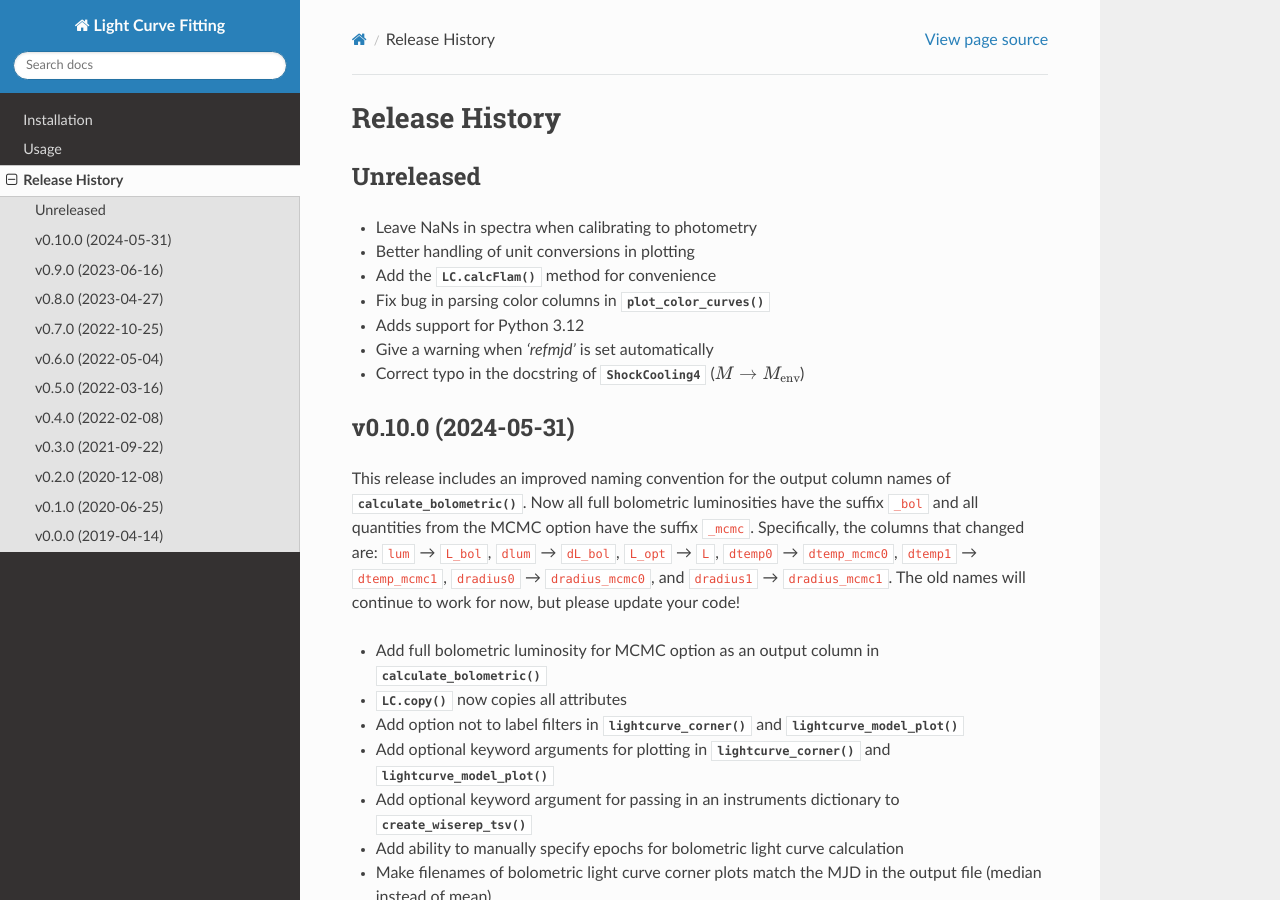
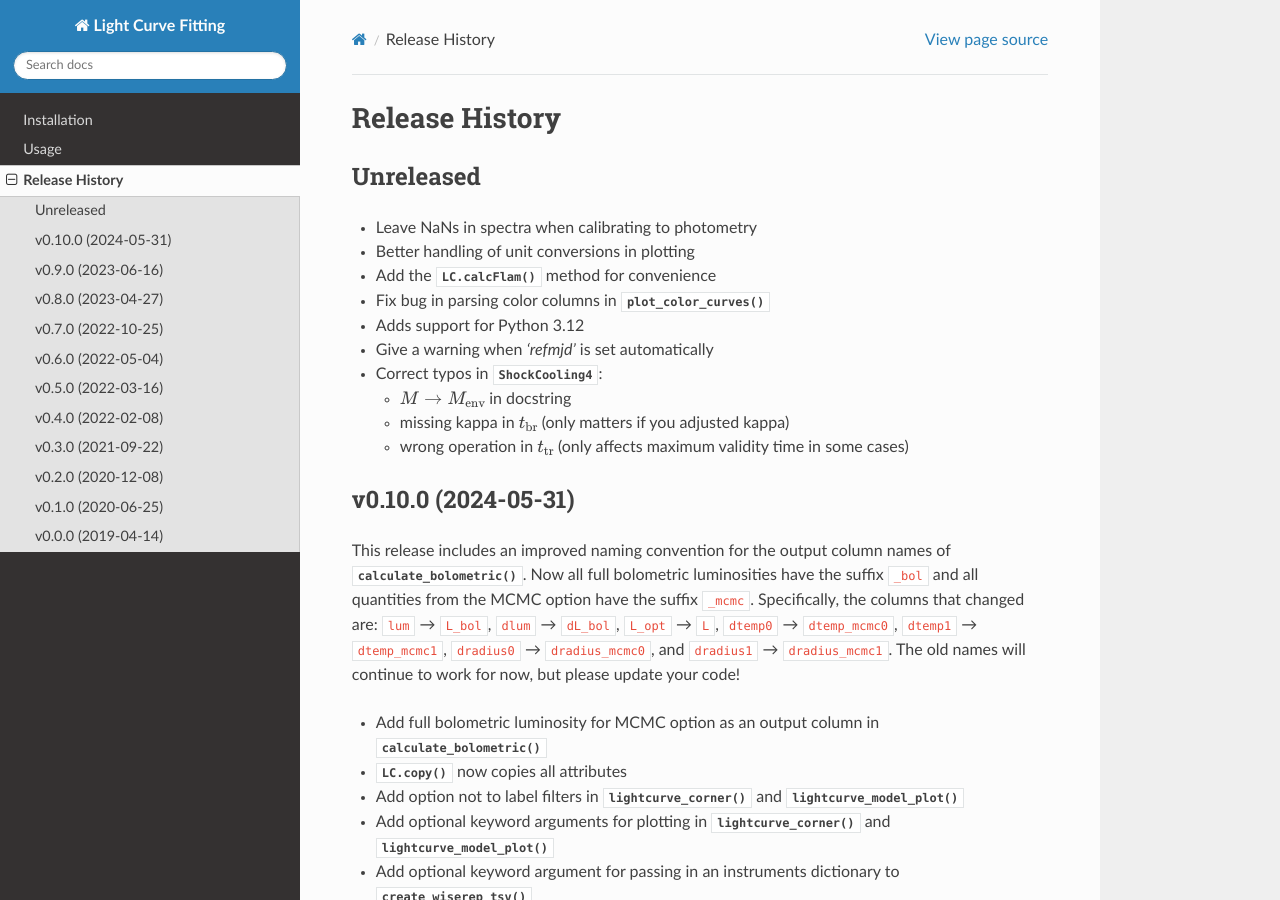
Before and after one commit to griffin-h/lightcurve_fitting, a Sphinx documentation site: the page built from docs/source/release-history.rst, in a window 1280 px wide and 900 px high. Built offline with Sphinx 7.4.7 and the Read the Docs theme 3.1.0, drawn with Linux system fonts in a browser that asks for light colours; pages that are not in the unit, such as notebooks, are missing from menus.

Commit message:
correct typos in ShockCooling4 equations

```diff
--- a/docs/source/release-history.rst
+++ b/docs/source/release-history.rst
@@ -10,7 +10,12 @@ Unreleased
 * Fix bug in parsing color columns in :func:`.plot_color_curves`
 * Adds support for Python 3.12
 * Give a warning when `'refmjd'` is set automatically
-* Correct typo in the docstring of :class:`.ShockCooling4` (:math:`M \to M_\mathrm{env}`)
+* Correct typos in :class:`.ShockCooling4`:
+
+  * :math:`M \to M_\mathrm{env}` in docstring
+  * missing kappa in :math:`t_\mathrm{br}` (only matters if you adjusted kappa)
+  * wrong operation in :math:`t_\mathrm{tr}` (only affects maximum validity time in some cases)
+
 
 v0.10.0 (2024-05-31)
 --------------------
```
Also changed, not shown: 1 other file.
